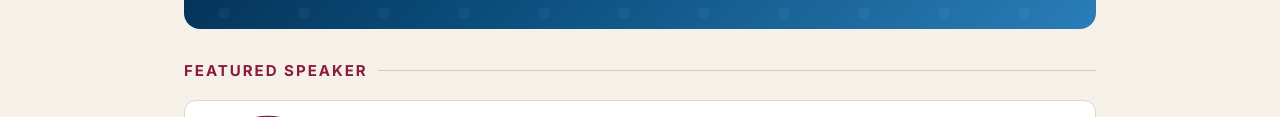
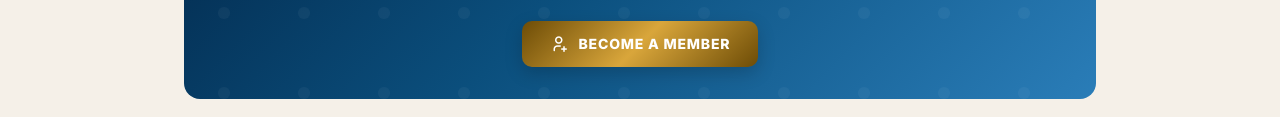
Before and after one commit to Nusrahkhan/imsa-event-, a plain HTML site: page index.html in a window 1280 px wide. Shown: the part 814-931 px from the top of the page. Drawn offline with Linux system fonts and the light colour scheme.

Commit message:
added registration form and number

```diff
--- a/index.html
+++ b/index.html
@@ -260,6 +260,36 @@
     border: 2px solid #e8d0d8;
   }
 
+  .member-btn {
+  display: inline-flex;
+  align-items: center;
+  gap: 10px;
+  margin-top: 24px;
+  padding: 14px 28px;
+  background: linear-gradient(135deg, #6d4c06, #d9a63b, #6d4c06);;
+  color: white;
+  text-decoration: none;
+  border-radius: 10px;
+  font-size: 14px;
+  font-weight: 800;
+  letter-spacing: 0.8px;
+  text-transform: uppercase;
+  position: relative;
+  z-index: 1;
+  transition: all 0.3s ease;
+  box-shadow: 0 6px 18px rgba(0,0,0,0.18);
+}
+
+.member-btn:hover {
+  background: linear-gradient(135deg, #6d4c06, #d9a63b);
+  transform: translateY(-3px);
+  box-shadow: 0 10px 24px rgba(0,0,0,0.25);
+}
+
+.member-btn i {
+  font-size: 18px;
+}
+
   /* ── CTA ── */
   .cta-section { text-align: center; margin-bottom: 40px; }
   .cta-heading { font-size: 18px; font-weight: 600; color: var(--text-dark); margin-bottom: 8px; }
@@ -356,6 +386,10 @@
       <p class="about-text">
         IMSA is a Non-Profit initiative taken by Medicos from all over Telangana with an aim to create a unified platform for medical students, working towards Self Improvement and Upliftment of the Society under the light of Divine Guidance of Islam.
       </p>
+      <a href="https://docs.google.com/forms/d/e/1FAIpQLScqbCrnxY0U1wxo1cq8wPhx-vs5n-9JU0LpxZfUzj2mutKO5g/viewform?usp=sf_link" class="member-btn" target="_blank">
+        <i class="ti ti-user-plus" aria-hidden="true"></i>
+        Become a Member
+      </a>
     </div>
 
     <p class="section-title reveal">Featured Speaker</p>
@@ -381,7 +415,7 @@
       <div class="detail-card reveal reveal-delay-1">
         <span class="detail-icon">📅</span>
         <span class="detail-label">Date</span>
-        <span class="detail-value">21st June 2025<br><small style="font-size:13px;color:#888;font-weight:500;">Sunday</small></span>
+        <span class="detail-value">21st June 2026<br><small style="font-size:13px;color:#888;font-weight:500;">Sunday</small></span>
       </div>
       <div class="detail-card reveal reveal-delay-2">
         <span class="detail-icon">🕛</span>
@@ -486,6 +520,9 @@
         <a href="https://www.linkedin.com/company/imsa-initiative-of-medicos-for-service-and-academics/" class="footer-link" target="_blank">
           <i class="ti ti-brand-linkedin li" aria-hidden="true"></i> LinkedIn
         </a>
+        <a class="footer-link" target="_blank">
+          <i class="ti li" aria-hidden="true"></i> Contact Us: +91 63049 10714
+        </a>
       </div>
     </div>
   </footer>
```
